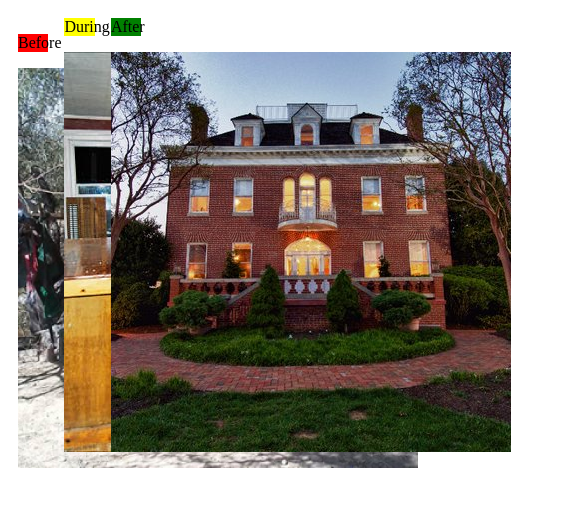
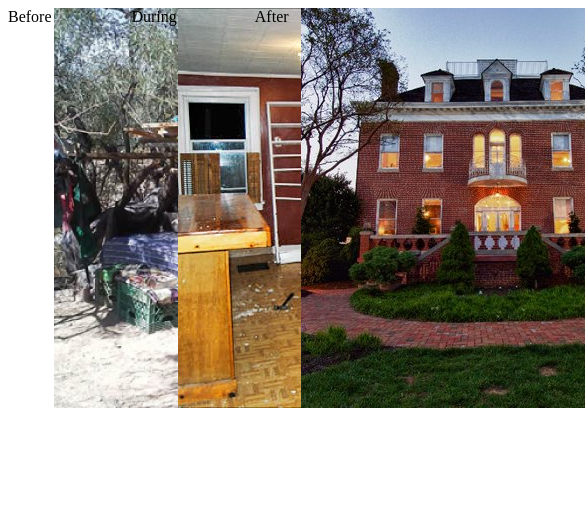
Before and after one commit to ryanardo/interior_design, a plain HTML site: page index.html in a window 390 px wide. Shown: the top 506 px of the page, 585 px wide, since content can reach past the window. Drawn offline with Linux system fonts and the light colour scheme.

Commit message:
Edit style rules regarding rows and columns.

```diff
--- /dev/null
+++ b/css/col.css
@@ -0,0 +1,28 @@
+.column1 {
+  float: left;
+  width: 25%;
+  height: 400px;
+}
+
+.column2 {
+  float: left;
+  width: 50%;
+  background-color: red;
+  height: 400px;
+}
+
+.column3 {
+  float: left;
+  width: 25%;
+  height: 400px;
+}
+
+.column {
+  float: left;
+  width: 33%;
+}
+
+.row {
+  display: table;
+  float: left;
+}
--- a/css/master.css
+++ b/css/master.css
@@ -1,25 +1,35 @@
 .column {
   float: left;
   width: 33%;
-  border: 10px;
-  padding: 10px;
-  columns: 3;
+    column-count: 3;
+}
+
+.column1 {
+  float: left;
+  width: 33%;
+  background-color: green;
+}
+
+.column2 {
+  float: left;
+  width: 33%;
+  background-color: red;
+}
+
+.column3 {
+  float: left;
+  width: 33%;
+
+  background-color: yellow;
+  align-content: center;
 }
 
 .row {
-  float: left;
+  width: 100%;
+  align-items: center;
 }
 
 img {
-  float: left;
+  display: block;
+  margin: auto;
 }
-
-.yellow {
-  background-color: yellow;
-}
-.red {
-  background-color: red;
-}
-.green {
-  background-color: green;
-}
--- /dev/null
+++ b/css/w3.css
@@ -0,0 +1,37 @@
+* {
+    box-sizing: border-box;
+}
+body {
+    margin: 0;
+}
+/* Style the header */
+.header {
+    background-color: #f1f1f1;
+    padding: 50px;
+    text-align: center;
+}
+/* Create three equal columns that floats next to each other */
+.column {
+    float: left;
+    width: 33.33%;
+    padding: 10px;
+    height: 300px; /* Should be removed. Only for demonstration */
+}
+/* Clear floats after the columns */
+.row:after {
+    content: "";
+    display: table;
+    clear: both;
+}
+/* Style the footer */
+.footer {
+    background-color: #f1f1f1;
+    padding: 10px;
+    text-align: center;
+}
+/* Responsive layout - makes the three columns stack on top of each other instead of next to each other */
+@media (max-width: 600px) {
+    .column {
+        width: 100%;
+    }
+}
--- a/index.html
+++ b/index.html
@@ -6,16 +6,9 @@
     <title>Interior Design</title>
   </head>
   <body>
-    <div class="column">
-      <div class="red">
-        <p>Before</p><img src="img/before.png" alt="Before Remodel">
-      </div>
-      <div class="yellow">
-        <p>During</p><img src="img/during.jpg" alt="During Picture">
-      </div>
-      <div class="green">
-        <p>After</p><img src="img/after.jpg" alt="After Picture">
-      </div>
+    <div class="row">
+      <div class="column">Before<br><img src="img/before.png" alt="Before Remodel"></div>
+      <div class="column">During<br><img src="img/during.jpg" alt="During Picture"></div>
+      <div class="column">After<br><img src="img/after.jpg" alt="After Picture"></div>
     </div>
-  </body>
 </html>
```
Also changed, not shown: W3 Column Example.html (added, +28 -0 lines), columns.html (added, +15 -0 lines).
